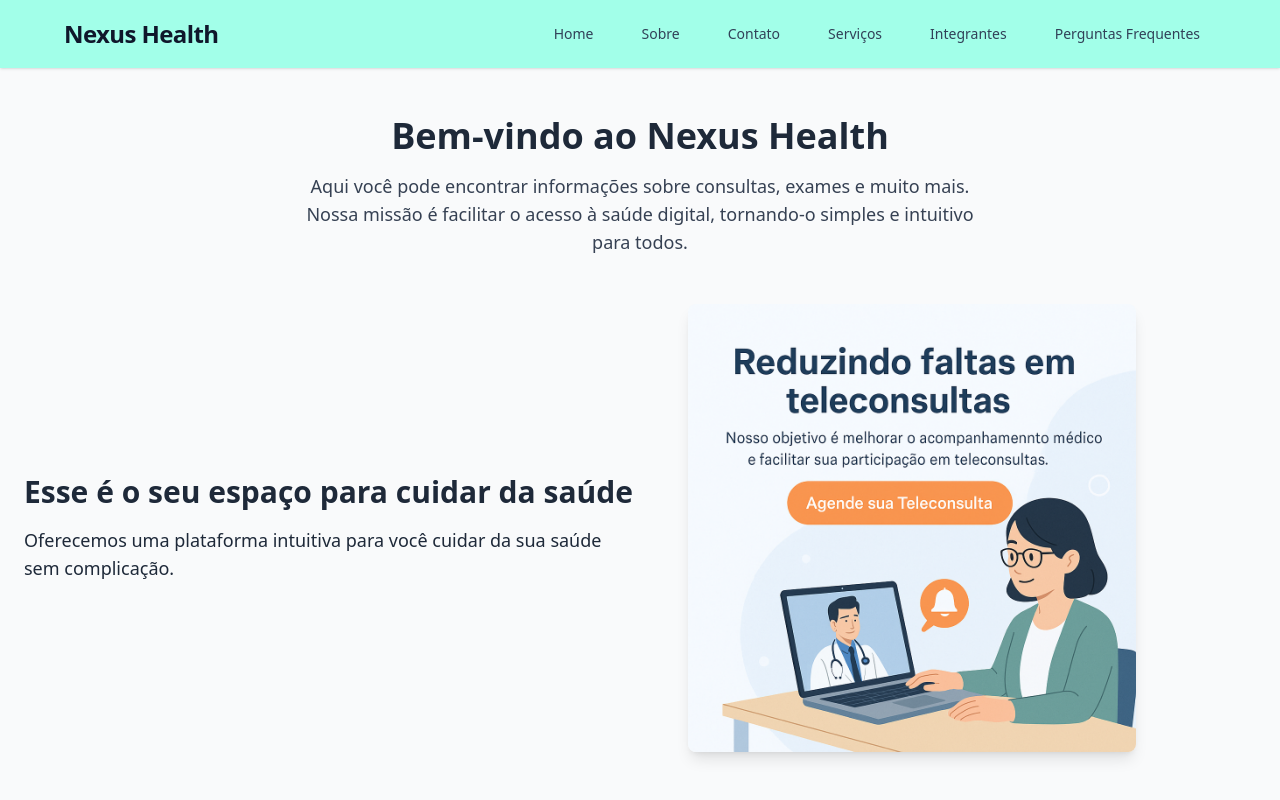
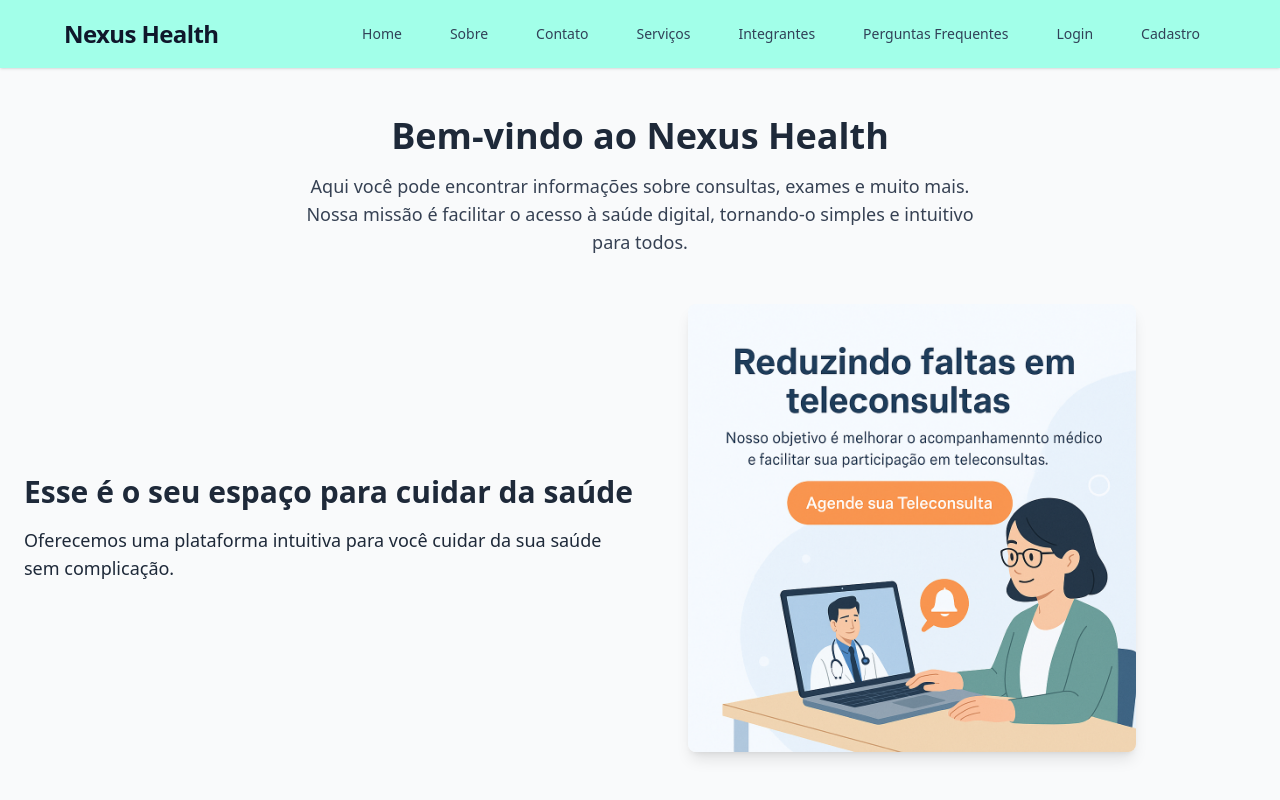
Before and after one commit to NexusHealth-1TDSPJ/frontend, a React (Vite) app in the folder nexushealth/: page / in a window 1280 px wide. Shown: the top 800 px of the page. Built offline with nearby package versions, Linux system fonts and the light colour scheme.

Commit message:
feat(cadastro):adicionado a rota e adicionado ao menu

```diff
--- a/nexushealth/src/components/Menu/menu.tsx
+++ b/nexushealth/src/components/Menu/menu.tsx
@@ -9,6 +9,8 @@ export default function Menu() {
             <Link className="menu-link" to="/servicos">Serviços</Link>
             <Link className="menu-link" to="/integrantes">Integrantes</Link>
             <Link className="menu-link" to="/perguntas">Perguntas Frequentes</Link>
+            <Link className="menu-link" to="/login">Login</Link>
+            <Link className="menu-link" to="/cadastro">Cadastro</Link>
         </nav>
     )
 }
--- a/nexushealth/src/main.tsx
+++ b/nexushealth/src/main.tsx
@@ -12,6 +12,7 @@ import Perguntas from './routes/Perguntas/index.tsx'
 import Integrantes from './routes/Integrantes/index.tsx'
 import Contato from './routes/Contato/index.tsx'
 import Login from './routes/login/index.tsx'
+import Cadastro from './routes/cadastro/index.tsx'
 
 
 
@@ -24,7 +25,8 @@ const router = createBrowserRouter([
       {path:"/perguntas", element: <Perguntas/>},
       {path:"/integrantes", element:<Integrantes/>},
       {path:"/contato", element:<Contato/>},
-      {path:"/login", element:<Login/>}
+      {path:"/login", element:<Login/>},
+      {path:"/cadastro", element:<Cadastro/>}
     ]
   }
 ])
```
